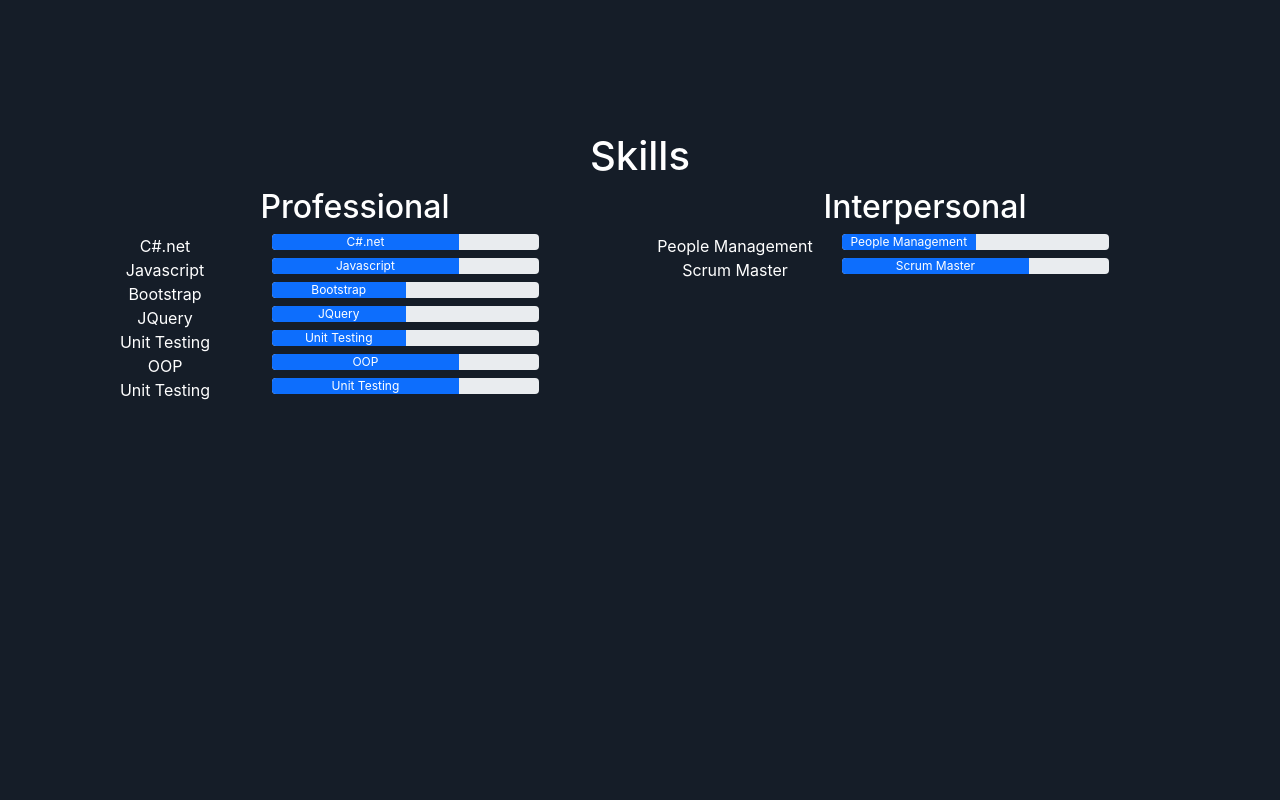
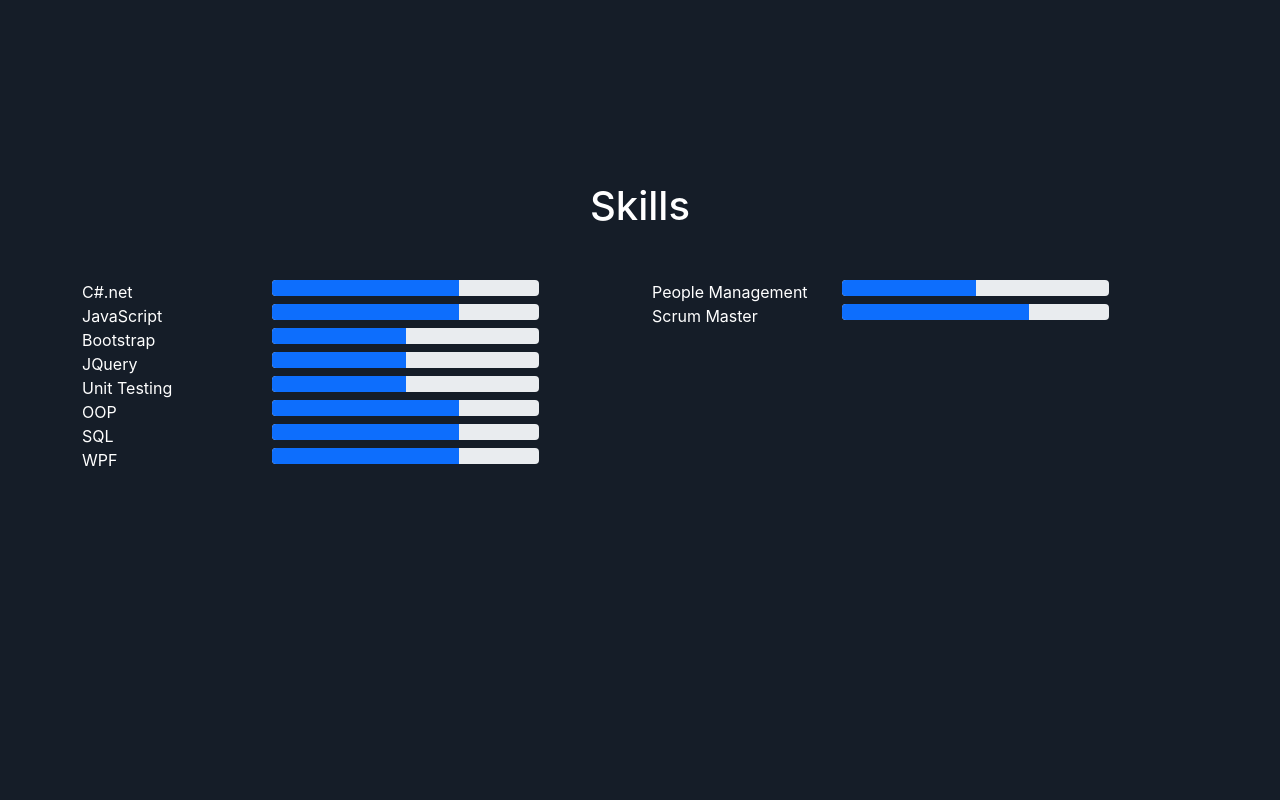
Before and after one commit to akosivic/akosivic, a React (Create React App) app: page /skills in a window 1280 px wide. Shown: the part 740-1540 px from the top of the page. Built offline with nearby package versions, Linux system fonts and the light colour scheme.

Commit message:
updated the skills

```diff
--- a/src/App.css
+++ b/src/App.css
@@ -69,6 +69,10 @@ html { scroll-behavior: smooth; }
 h1,h2,h3,h4,h5,span{
   color:#fff;
 }
+div>h1 {
+  margin-bottom: 50px;
+  margin-top: 50px;
+}
 
 .fill-window {
   height: 100%;
--- a/src/routes/skills.tsx
+++ b/src/routes/skills.tsx
@@ -8,7 +8,7 @@ function Skills() {
     };
     let max: number = 10;
 
-    let professionalSkills: Array<skill> = [{ skill: 'C#.net', level: 7 }, { skill: 'Javascript', level: 7 }, { skill: 'Bootstrap', level: 5 }, { skill: 'JQuery', level: 5 }, { skill: 'Unit Testing', level: 5 }, { skill: 'OOP', level: 7 }, { skill: 'Unit Testing', level: 7 }]
+    let professionalSkills: Array<skill> = [{ skill: 'C#.net', level: 7 }, { skill: 'JavaScript', level: 7 }, { skill: 'Bootstrap', level: 5 }, { skill: 'JQuery', level: 5 }, { skill: 'Unit Testing', level: 5 }, { skill: 'OOP', level: 7 }, { skill: 'SQL', level: 7 }, { skill: 'WPF', level: 7 }]
     let interpersonalSkills: Array<skill> = [{ skill: 'People Management', level: 5 }, { skill: 'Scrum Master', level: 7 }]
 
     return (
@@ -17,32 +17,29 @@ function Skills() {
             <div className="container">
                 <div className="row">
                     <div className="col">
-                        <h2>Professional</h2>
+                        {/* <h2>Professional</h2> */}
                         {professionalSkills.map((skills, idx) => (
                             <div className="row">
                                 <div className="col-4">
-                                    <span style={{ alignContent: "10px" }}>{skills.skill}</span>
+                                    <span key={idx} style={{ float: "left" }}>{skills.skill}</span>
                                 </div>
                                 <div className="col-8" >
-                                    <ProgressBar className='col-sm-9' label={skills.skill} now={skills.level} max={max} />
+                                    <ProgressBar key={idx} className='col-sm-9' now={skills.level} max={max} />
                                 </div>
                             </div>
                         ))}
                     </div>
                     <div className="col">
-                        <h2>Interpersonal</h2>
+                        {/* <h2>Interpersonal</h2> */}
                         {interpersonalSkills.map((skills, idx) => (
                             <div className="row">
                                 <div className="col-4">
-                                    <span>{skills.skill}</span>
+                                    <span style={{ float: "left" }}>{skills.skill}</span>
                                 </div>
                                 <div className="col-8" >
-                                    <ProgressBar className='col-sm-9' label={skills.skill} now={skills.level} max={max} />
+                                    <ProgressBar className='col-sm-9' now={skills.level} max={max} />
                                 </div>
                             </div>
-                            // <div className="skills">
-
-                            // </div>
                         ))}
                     </div>
                 </div>
```
